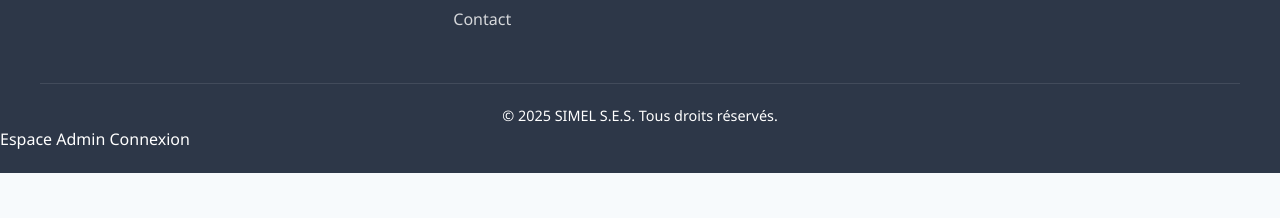
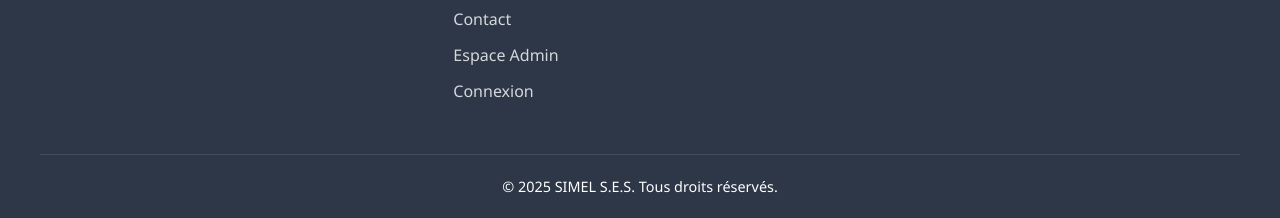
Before and after one commit to simplisso/SIMEL, a website: page public/index.html in a window 1280 px wide. Shown: the part 1392-1610 px from the top of the page. Before the commit the page ends 1565 px from the top, so only its background shows below. Drawn offline with Linux system fonts and the light colour scheme.

```diff
--- a/public/index.html
+++ b/public/index.html
@@ -90,6 +90,8 @@
                         <li><a href="expertises.html">Nos Services</a></li>
                         <li><a href="a-propos.html">À Propos</a></li>
                         <li><a href="contact.html">Contact</a></li>
+                        <li><a href="/admin/login.html" class="admin-link">Espace Admin</a></li>
+                        <li><a href="/login.html" class="admin-link">Connexion</a></li>
                     </ul>
                 </div>
                 <div>
@@ -102,9 +104,7 @@
                 &copy; 2025 SIMEL S.E.S. Tous droits réservés.
             </div>
         </div>
-        <a href="/admin/login.html" class="admin-link">Espace Admin</a>
 
-<a href="/login.html" class="admin-link">Connexion</a>
     </footer>
 
     <script>
```
